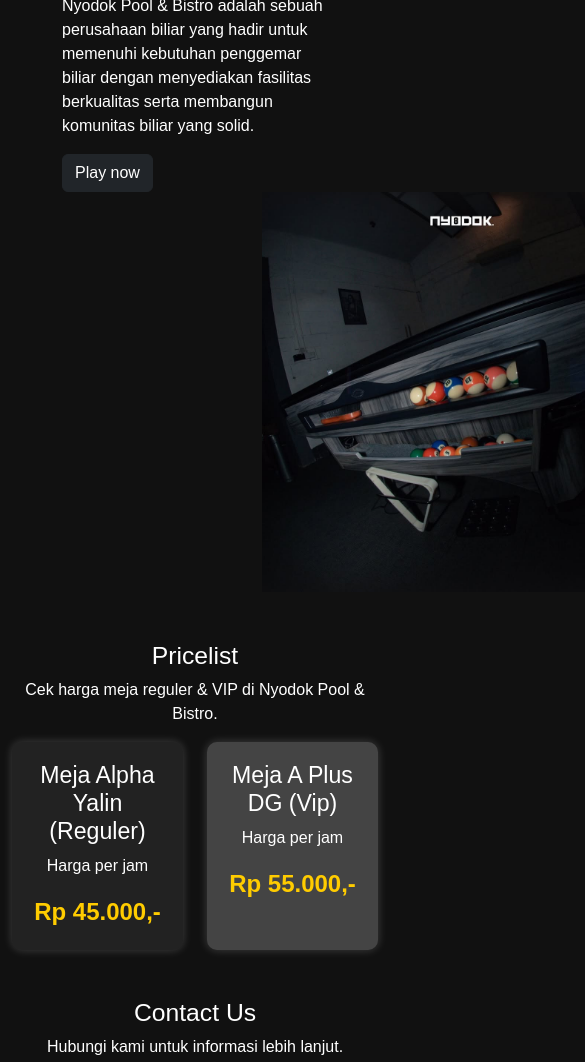
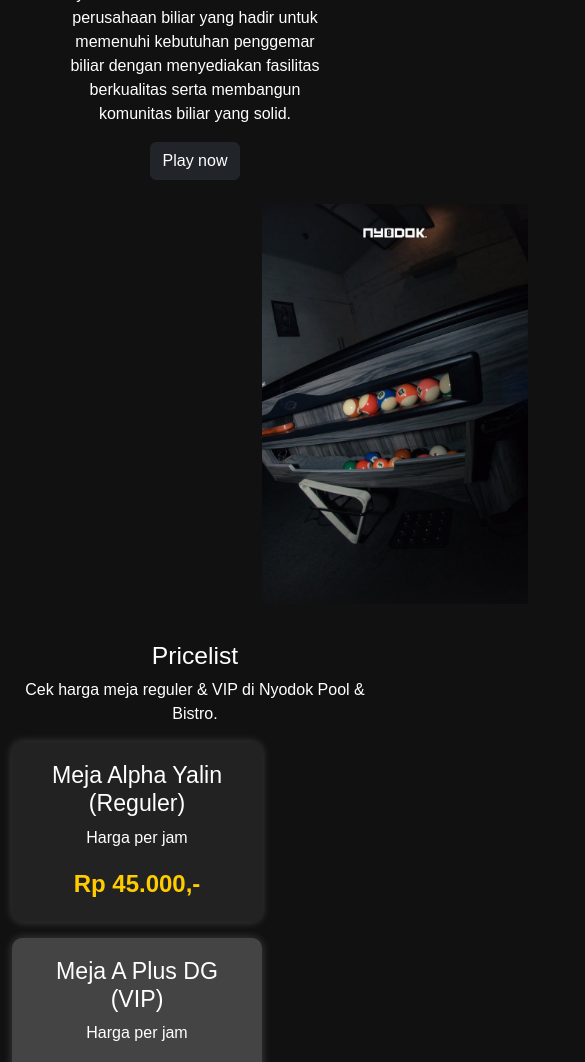
Before and after one commit to fauzanahamad/nyodokpool, a plain HTML site: page index.html in a window 390 px wide. Shown: the part 156-1218 px from the top of the page, 585 px wide, since content can reach past the window. Drawn offline with nearby package versions, Linux system fonts and the light colour scheme.

Commit message:
Update index.html

```diff
--- a/index.html
+++ b/index.html
@@ -29,17 +29,15 @@
     </nav>
 
     <!-- Hero Section -->
-    <!-- Hero Section -->
     <section id="home" class="hero container">
       <div class="row w-100 align-items-center">
-        <div class="col-md-6 hero-text">
+        <div class="col-md-6 col-12 text-center text-md-start">
           <h1>NYODOK POOL & BISTRO</h1>
           <p>Nyodok Pool & Bistro adalah sebuah perusahaan biliar yang hadir untuk memenuhi kebutuhan penggemar biliar dengan menyediakan fasilitas berkualitas serta membangun komunitas biliar yang solid.</p>
-          <!-- Tombol Booking Now dengan Link WhatsApp -->
-          <a href="https://wa.me/6283862592989?text=Halo,%20saya%20ingin%20melakukan%20reservasi%20meja%20biliar!" class="btn btn-dark"> Play now </a>
+          <a href="https://wa.me/6283862592989?text=Halo,%20saya%20ingin%20melakukan%20reservasi%20meja%20biliar!" class="btn btn-dark">Play now</a>
         </div>
-        <div class="col-md-6 text-center">
-          <img src="img/meja.jpg" alt="Billiard Club Image" class="billiard-img" />
+        <div class="col-md-6 col-12 text-center mt-4 mt-md-0">
+          <img src="img/meja.jpg" alt="Billiard Club Image" class="billiard-img img-fluid" />
         </div>
       </div>
     </section>
@@ -48,16 +46,20 @@
     <section id="pricelist" class="container my-5">
       <h2 class="text-center">Pricelist</h2>
       <p class="text-center">Cek harga meja reguler & VIP di Nyodok Pool & Bistro.</p>
-      <div class="price-table d-flex justify-content-center gap-4">
+      <div class="row justify-content-center">
+        <div class="col-md-5 col-12 mb-3">
           <div class="price-card">
             <h3>Meja Alpha Yalin (Reguler)</h3>
             <p>Harga per jam</p>
             <span class="price">Rp 45.000,-</span>
           </div>
+        </div>
+        <div class="col-md-5 col-12">
           <div class="price-card vip">
-          <h3>Meja A Plus DG (Vip)</h3>
+            <h3>Meja A Plus DG (VIP)</h3>
             <p>Harga per jam</p>
             <span class="price">Rp 55.000,-</span>
+          </div>
         </div>
       </div>
     </section>
@@ -66,15 +68,19 @@
     <section id="contact" class="container my-5">
       <h2 class="text-center">Contact Us</h2>
       <p class="text-center">Hubungi kami untuk informasi lebih lanjut.</p>
-      <div class="contact-info d-flex justify-content-center gap-4">
+      <div class="row justify-content-center">
+        <div class="col-md-4 col-12 mb-3">
           <a href="https://wa.me/6283862592989" class="contact-card">
             <i class="fab fa-whatsapp"></i>
             <span>WhatsApp</span>
           </a>
+        </div>
+        <div class="col-md-4 col-12">
           <a href="https://www.instagram.com/nyodokpool?igsh=bXZzcHgxOHJ4eHh1" class="contact-card">
             <i class="fab fa-instagram"></i>
             <span>Instagram</span>
           </a>
+        </div>
       </div>
     </section>
 
```
Lines whose indentation alone changed are shown as unchanged.
